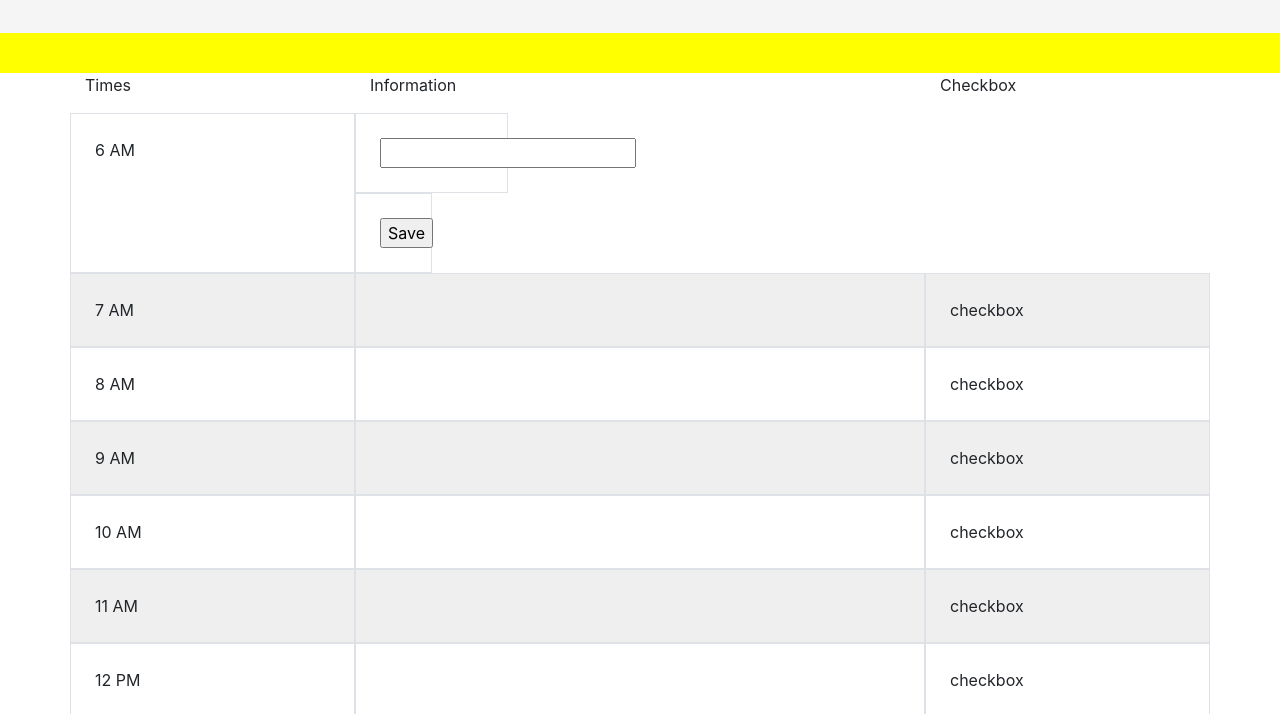
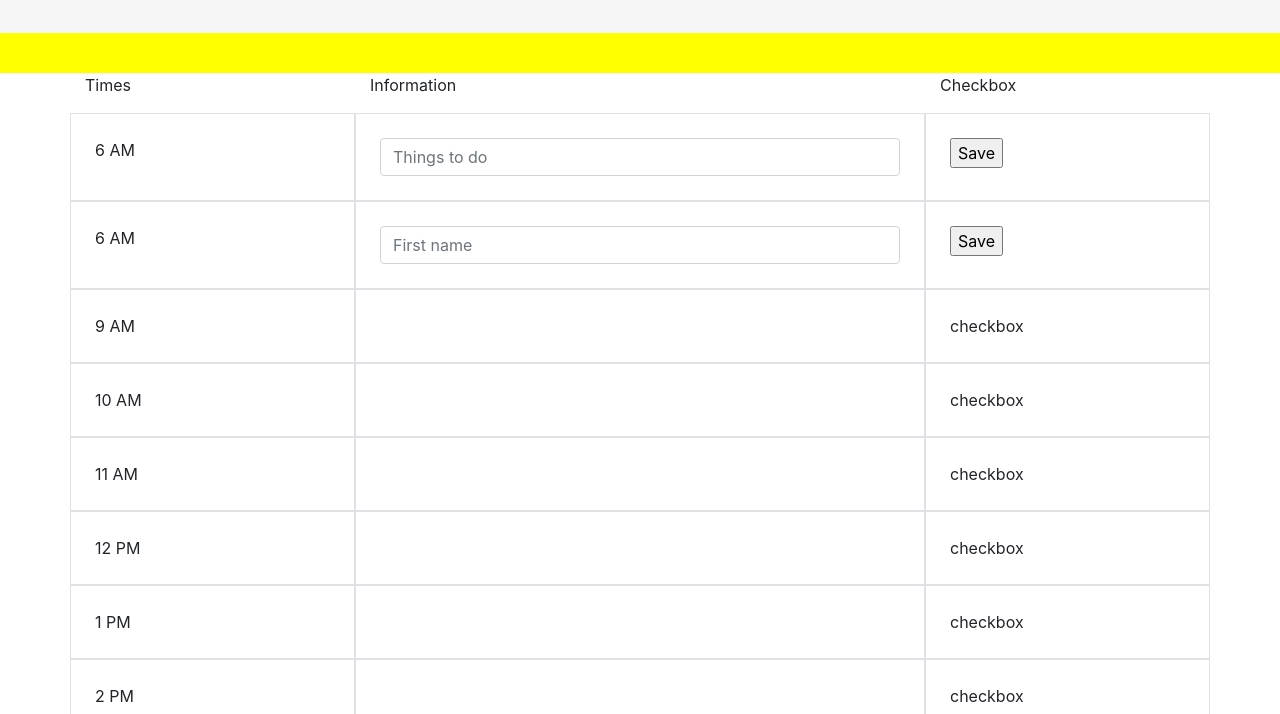
Before and after one commit to KatieMcbride/work-day-scheduler, a plain HTML site: page index.html in a window 1280 px wide. Shown: the part 83-797 px from the top of the page. Drawn offline with nearby package versions, Linux system fonts and the light colour scheme.

Commit message:
-m'working javascript and local storage'

```diff
--- a/index.html
+++ b/index.html
@@ -33,23 +33,30 @@
             </div>
         </div>
 
-        <div class="row">
+        <form>
+            <div class="row">
                 <div class="col-sm-3 border p-4">6 AM</div>
-                <form>
-                    <div class="col-6 border p-4" id="rowInfo1"><input type="text"></div>
-                    <div class="col-3 border p-4"><input type="button" id ="save"  value="Save"></div>
-                </form>
-        </div>
-        <div class="row row-striped">
-                <div class="col-3 border p-4">7 AM</div>
-                <div class="col-6 border p-4" id="rowInfo2"></div>
-                <div class="col-3 border p-4">checkbox</div>
-        </div>
-        <div class="row">
-                <div class="col-3 border p-4">8 AM</div>
-                <div class="col-6 border p-4" id="rowInfo3"></div>
-                <div class="col-3 border p-4">checkbox</div>
-        </div>
+                <div class="col-6 border p-4" id="rowInfo1">
+                    <input type="text" class="form-control" placeholder="Things to do">
+                </div>
+                <div class="col-3 border p-4">
+                    <input type="button" id ="save"  value="Save">
+                </div>
+             </div>
+        </form>
+        <form>
+                <div class="row">
+
+                    <div class="col-sm-3 border p-4">6 AM</div>
+                    <div class="col-6 border p-4" id="rowInfo1">
+                            <input type="text" class="form-control" placeholder="First name">
+                        </div>
+                        <div class="col-3 border p-4">
+                            <input type="button" id ="save"  value="Save">
+                        </div>
+
+                </div>
+            </form>
         <div class="row row-striped">
                 <div class="col-3 border p-4">9 AM</div>
                 <div class="col-6 border p-4" id="rowInfo4"></div>
@@ -104,3 +111,7 @@
    <script src ="./script.js"></script>
 </body>
 </html>
+
+<!-- <input class="form-control form-control-lg" type="text" placeholder=".form-control-lg">
+<input class="form-control" type="text" placeholder="Default input">
+<input class="form-control form-control-sm" type="text" placeholder=".form-control-sm"> -->
--- a/script.js
+++ b/script.js
@@ -1,11 +1,18 @@
 $(document).ready(function(){
 
-    $("#save").click(function(){
-        textOne = document.getElementById("rowInfo1").value;
-        // console.log(textOne);
-        localStorage.setItem("rowInfo1", textOne);
+    // $("#save").click(function(){
+    //     var textOne = document.getElementById("rowInfo1").value;
+    //     console.log(textOne);
+    //     localStorage.setItem("rowInfo1", textOne);
 
-    });
+    // });
+
+    $( "input" ).click(function() {
+        var value = $( this ).val();
+        console.log(value);
+        localStorage.setItem("rowInfo1", value);
+  });
+
 
 
     // $("#")
```
Also changed, not shown: index2.html (+2 -0 lines).
